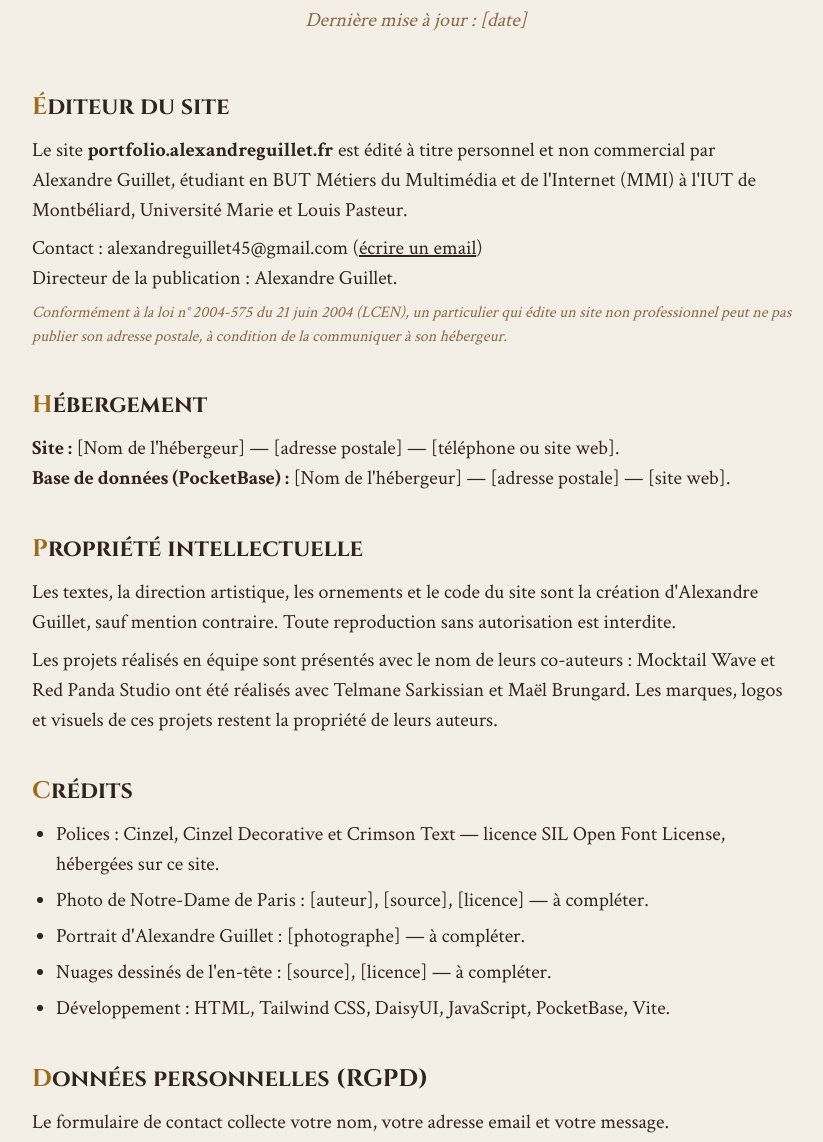
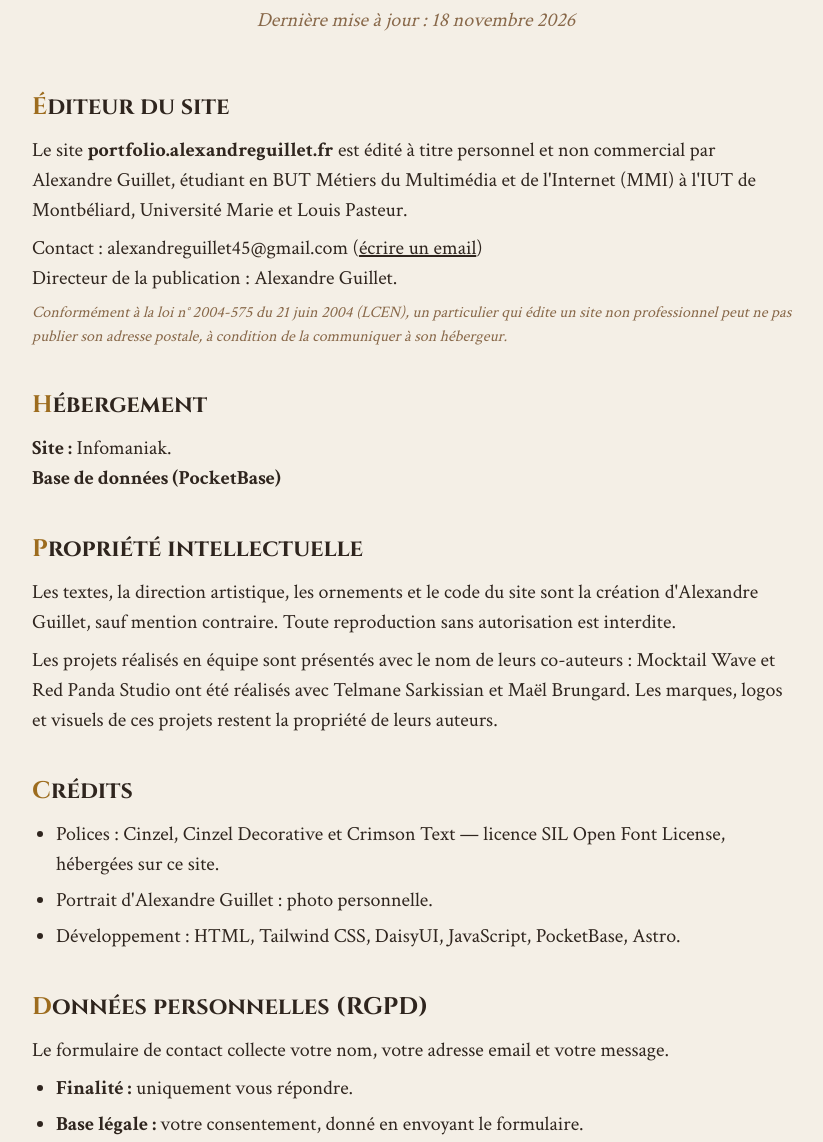
Before and after one commit to Alexandre-Guillet/Portfolio, an Astro site: page /mentions-legales in a window 1280 px wide. Shown: the part 359-1501 px from the top of the page, without its empty margins (224-1047 px from the left). Built offline with nearby package versions, Linux system fonts and the light colour scheme; Astro itself is replaced by a stand-in of ours.

Commit message:
Mentions légales : date et crédits photo

```diff
--- a/src/pages/mentions-legales.astro
+++ b/src/pages/mentions-legales.astro
@@ -11,7 +11,7 @@ import TitreSection from '../components/TitreSection.astro'
   <main id="contenu" class="bg-parchemin py-24 px-5">
     <OrnementSection numero="§" libelle="Informations" />
     <TitreSection motOr="Mentions" suite=" légales" />
-    <p class="text-center italic text-taupe mt-3">Dernière mise à jour : [date]</p>
+    <p class="text-center italic text-taupe mt-3">Dernière mise à jour : 18 novembre 2026</p>
     <div class="max-w-3xl mx-auto mt-14 flex flex-col gap-10">
       <section>
         <h3 class="font-titre font-bold text-2xl mb-3"><span class="text-ocre">É</span>diteur du site</h3>
@@ -21,8 +21,8 @@ import TitreSection from '../components/TitreSection.astro'
       </section>
       <section>
         <h3 class="font-titre font-bold text-2xl mb-3"><span class="text-ocre">H</span>ébergement</h3>
-        <p><strong>Site :</strong> [Nom de l'hébergeur] — [adresse postale] — [téléphone ou site web].<br>
-        <strong>Base de données (PocketBase) :</strong> [Nom de l'hébergeur] — [adresse postale] — [site web].</p>
+        <p><strong>Site :</strong> Infomaniak.<br>
+        <strong>Base de données (PocketBase)</strong></p>
       </section>
       <section>
         <h3 class="font-titre font-bold text-2xl mb-3"><span class="text-ocre">P</span>ropriété intellectuelle</h3>
@@ -33,10 +33,8 @@ import TitreSection from '../components/TitreSection.astro'
         <h3 class="font-titre font-bold text-2xl mb-3"><span class="text-ocre">C</span>rédits</h3>
         <ul class="list-disc pl-6 flex flex-col gap-1.5">
           <li>Polices : Cinzel, Cinzel Decorative et Crimson Text — licence SIL Open Font License, hébergées sur ce site.</li>
-          <li>Photo de Notre-Dame de Paris : [auteur], [source], [licence] — à compléter.</li>
-          <li>Portrait d'Alexandre Guillet : [photographe] — à compléter.</li>
-          <li>Nuages dessinés de l'en-tête : [source], [licence] — à compléter.</li>
-          <li>Développement : HTML, Tailwind CSS, DaisyUI, JavaScript, PocketBase, Vite.</li>
+          <li>Portrait d'Alexandre Guillet : photo personnelle.</li>
+          <li>Développement : HTML, Tailwind CSS, DaisyUI, JavaScript, PocketBase, Astro.</li>
         </ul>
       </section>
       <section>
```
